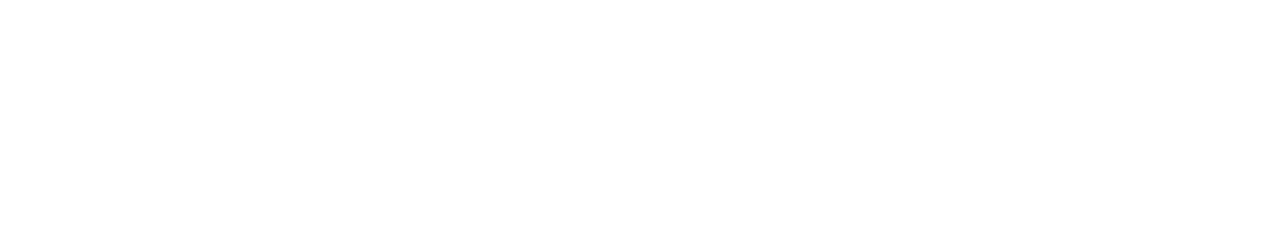
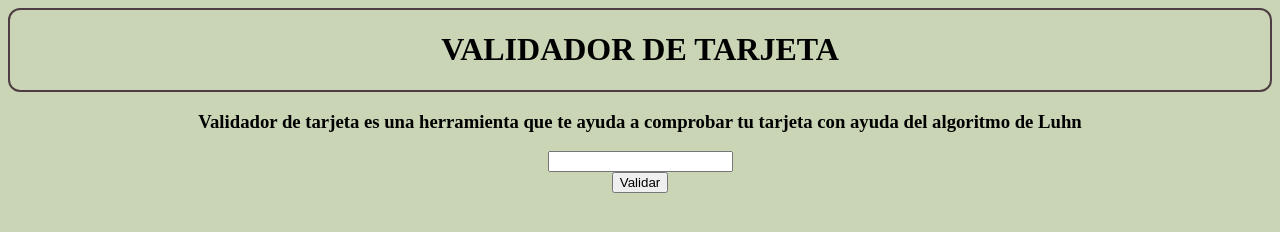
Before and after one commit to Laboratoria/CDMX012-card-validation, a website with bundled scripts: page src/index.html in a window 1280 px wide. Built offline with nearby package versions, Linux system fonts and the light colour scheme.

Commit message:
mostrar validador de tarjeta en html

```diff
--- a/src/index.html
+++ b/src/index.html
@@ -2,12 +2,30 @@
 <html>
   <head>
     <meta charset="utf-8">
-    <title>Tarjeta de crédito válida</title>
-    <link rel="stylesheet" href="style.css" />
+    <title>Validador de Tarjeta de Crédito</title>
+       <link rel="stylesheet" href="style.css" />
   </head>
+
   <body>
-    <header></header>
-    <main></main>
+
+    <header>
+<div class="titulo">
+  <h1>VALIDADOR DE TARJETA</h1>
+</div>
+<div class="argumento">
+  <p><h3>Validador de tarjeta es una herramienta que te
+    ayuda a comprobar tu tarjeta con ayuda del algoritmo
+    de Luhn</h3></p>
+</div>
+    </header>
+    <main>
+      <input type="text" id="inputTarjeta"/>
+      <br>
+      <button type="button" id="botonTarjeta">Validar</button>
+<br>
+
+<div class="resultadoValidacion" id="resultadoVaidacion">  </div>
+    </main>
     <footer></footer>
     <script src="index.js" type="module"></script>
   </body>
--- a/src/index.js
+++ b/src/index.js
@@ -1,3 +1,18 @@
 import validator from './validator.js';
 
 console.log(validator);
+
+document.getElementById("botonTarjeta").addEventListener("click", function () {
+    const inputTarjeta = document.getElementById("inputTarjeta");
+    console.log(inputTarjeta.value);
+    let resultado = validator.isValid(inputTarjeta.value)
+    if (resultado=== true ){resultado ="Tarjeta Valida"}
+    else {resultado="Tarjeta Invalida"}
+
+    document.getElementById ("resultadoVaidacion").innerHTML=resultado;
+
+   //let resultadoValidacion= document.getElementById ("resultadoVaidacion");
+  // resultadoValidacion.innerHTML=resultado;
+
+
+});
--- a/src/style.css
+++ b/src/style.css
@@ -0,0 +1,16 @@
+body {
+background-color: #C9D5B5;
+}
+.titulo {
+border:2px solid #4E3D42;
+text-align: center;
+border-radius: 12px;
+
+}
+.argumento {
+    text-align: center;
+}
+
+main {
+    text-align: center;
+}
```
